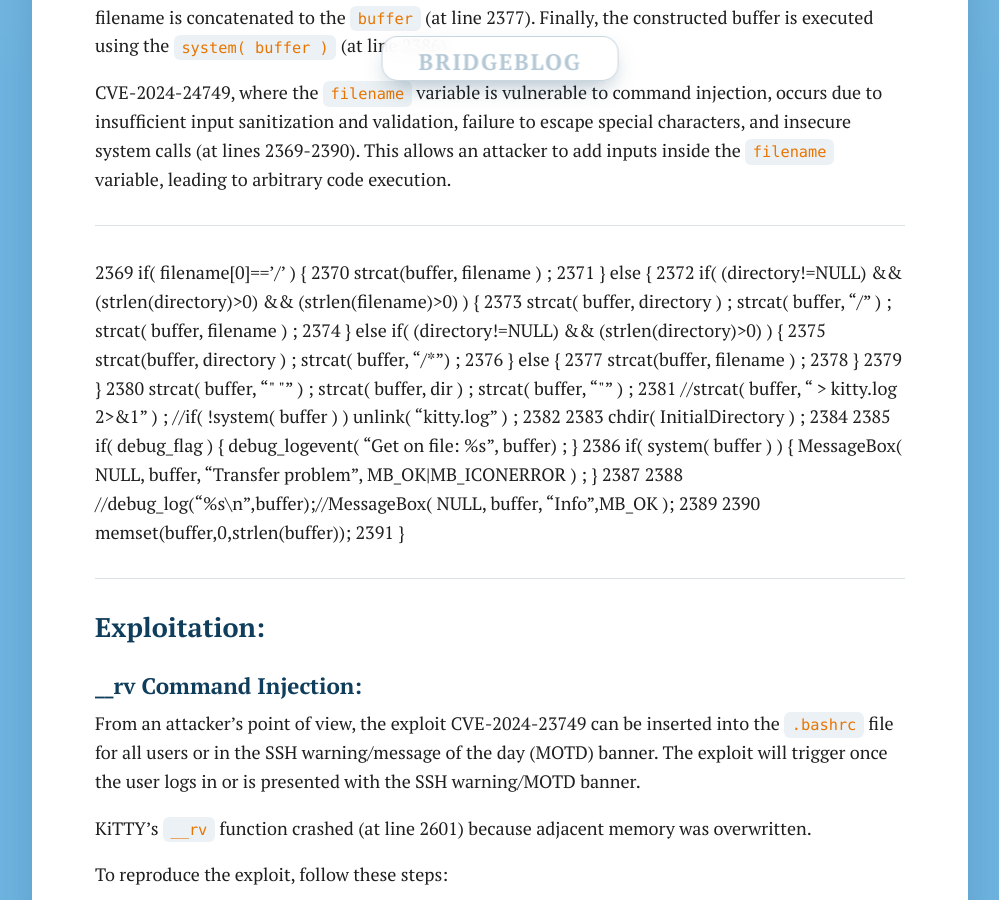
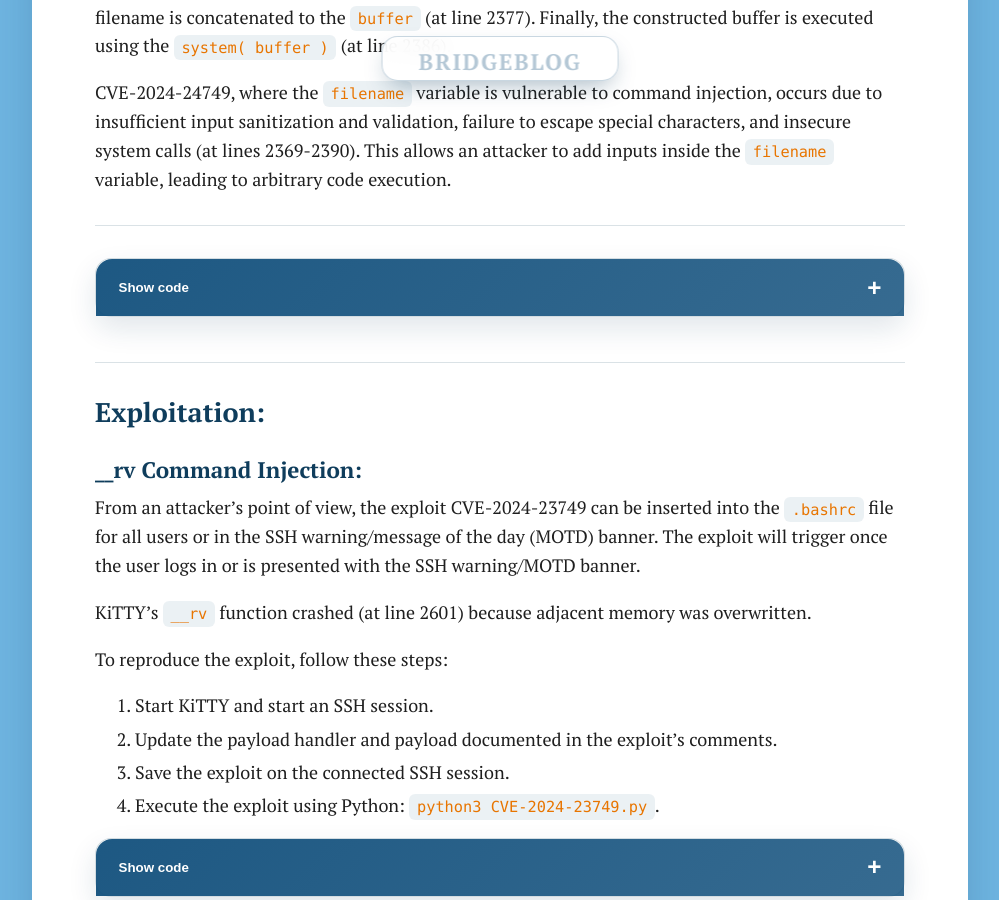
Before and after one commit to DEFCESCO/blog.defcesco.io, a Jekyll site: the page built from _posts/2024-02-07-CVE-2024-23749.md, in a window 1280 px wide and 900 px high, scrolled down 1607 px. Shown: the whole window, without its empty margins (140-1139 px from the left). Built offline with Jekyll 4.4.1, drawn with Linux system fonts in a browser that asks for light colours; some of the changed lines change nothing that is shown.

Commit message:
Fix double toggle wrapping and format CVE code block

````diff
--- a/_posts/2024-02-07-CVE-2024-23749.md
+++ b/_posts/2024-02-07-CVE-2024-23749.md
@@ -38,6 +38,7 @@ CVE-2024-24749, where the `filename` variable is vulnerable to command injection
 
 ---
 
+```c
 2369 if( filename[0]=='/' ) {
 2370        strcat(buffer, filename ) ;
 2371    } else {
@@ -61,6 +62,7 @@ CVE-2024-24749, where the `filename` variable is vulnerable to command injection
 2389
 2390    memset(buffer,0,strlen(buffer));
 2391 }
+```
 
 ---
 
--- a/js/code-toggle.js
+++ b/js/code-toggle.js
@@ -52,23 +52,41 @@
         toggle.remove();
       });
 
-      const blocks = Array.from(
+      const candidates = Array.from(
         article.querySelectorAll(".highlight, pre")
-      ).filter((block) => {
-        // Skip blocks that are already in a code-toggle or already processed
-        if (block.closest(".code-toggle")) {
-          return false;
+      );
+
+      if (!candidates.length) {
+        return;
+      }
+
+      const seen = new Set();
+      const blocks = [];
+
+      candidates.forEach((candidate) => {
+        const container =
+          candidate.closest("div[class*='language-']") ||
+          candidate.closest("figure.highlight") ||
+          candidate;
+
+        if (!container) {
+          return;
         }
 
-        if (block.hasAttribute("data-code-toggle-processed")) {
-          return false;
+        if (seen.has(container)) {
+          return;
         }
 
-        if (block.classList.contains("highlight")) {
-          return true;
+        if (container.closest(".code-toggle")) {
+          return;
         }
 
-        return !block.closest(".highlight");
+        if (container.hasAttribute("data-code-toggle-processed")) {
+          return;
+        }
+
+        seen.add(container);
+        blocks.push(container);
       });
 
       if (!blocks.length) {
````
